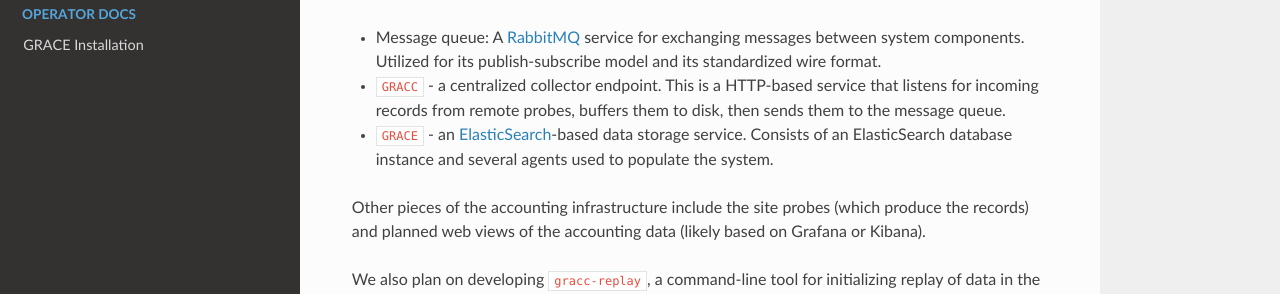
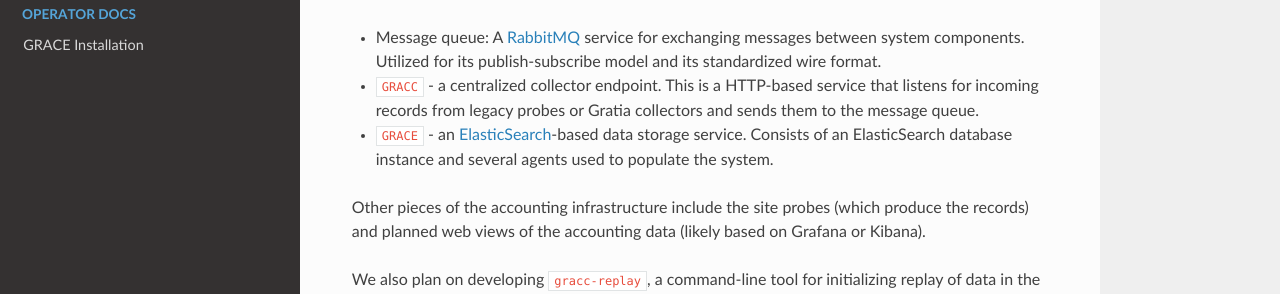
Before and after one commit to zvada/gracc, an MkDocs documentation site: the page built from docs/dev-docs/agent-arch.md, in a window 1280 px wide and 900 px high. Shown: the part 431-725 px from the top of the window. Built offline with MkDocs 1.6.1, drawn with Linux system fonts in a browser that asks for light colours; nearby versions of some CDN libraries; old or Windows-style settings are respelled for this version of MkDocs.

Commit message:
tweak GRACC collector description

```diff
--- a/docs/dev-docs/agent-arch.md
+++ b/docs/dev-docs/agent-arch.md
@@ -12,7 +12,7 @@ Components
 The three major centralized components of GRACC include:
 
 * Message queue: A [RabbitMQ](https://www.rabbitmq.com/) service for exchanging messages between system components.  Utilized for its publish-subscribe model and its standardized wire format.
-* `GRACC` - a centralized collector endpoint.  This is a HTTP-based service that listens for incoming records from remote probes, buffers them to disk, then sends them to the message queue.
+* `GRACC` - a centralized collector endpoint.  This is a HTTP-based service that listens for incoming records from legacy probes or  Gratia collectors and sends them to the message queue.
 * `GRACE` - an [ElasticSearch](https://www.elastic.co/)-based data storage service.  Consists of an ElasticSearch database instance and several agents used to populate the system.
 
 Other pieces of the accounting infrastructure include the site probes (which produce the records) and planned web views of the accounting data (likely based on Grafana or Kibana).
```
